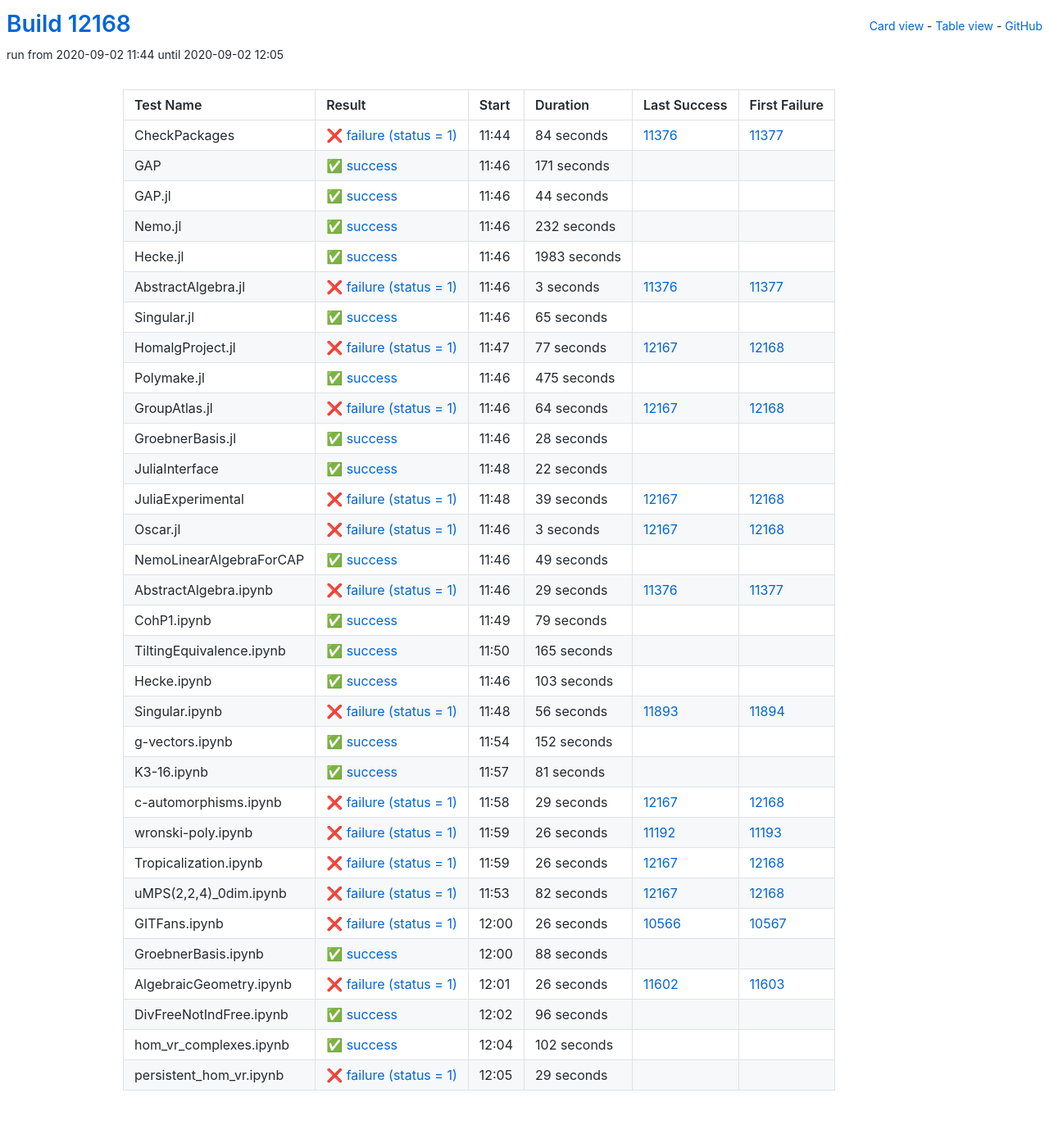
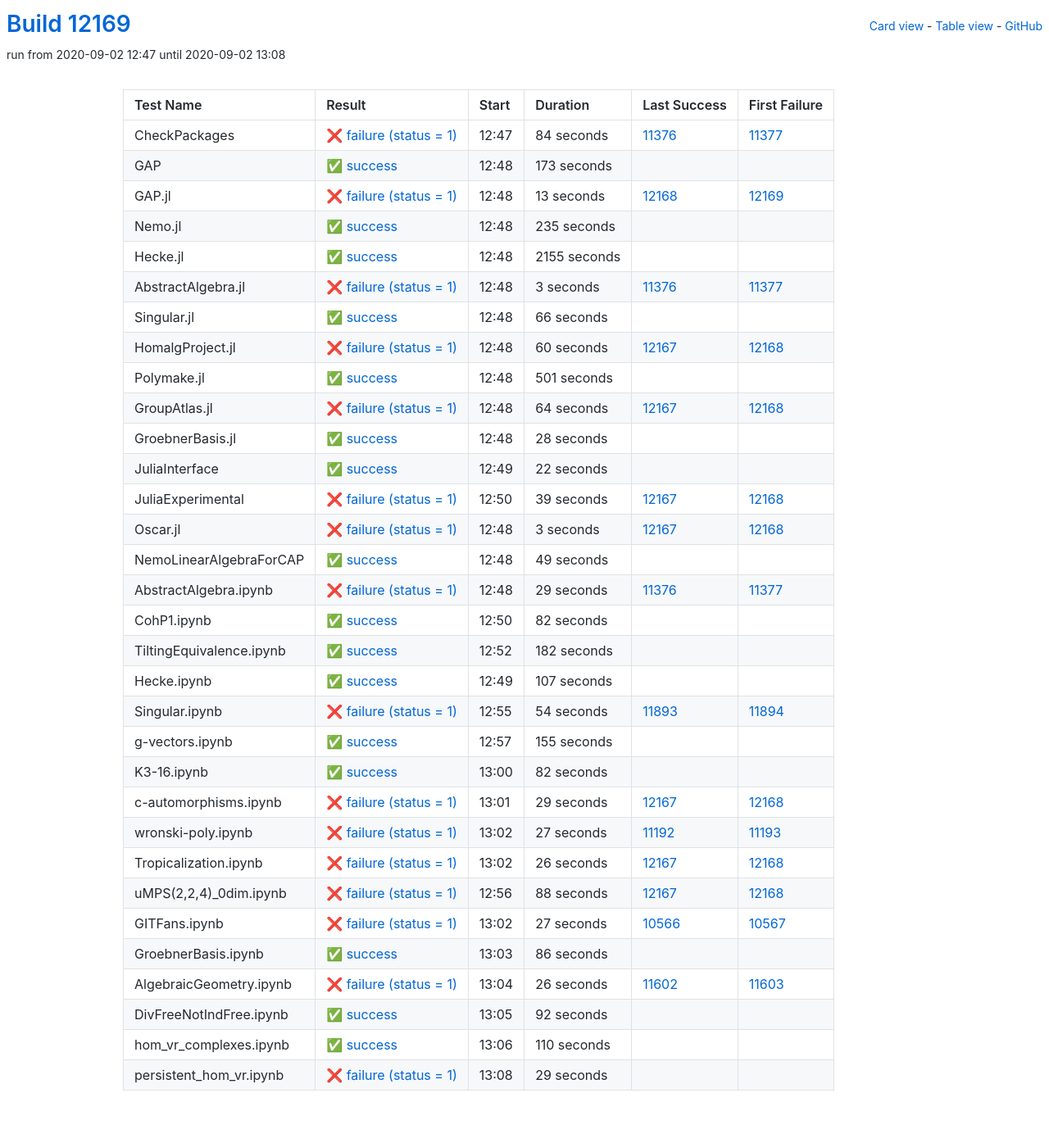
Before and after one commit to oscar-system/oscar-ci-status, a Jekyll site: the page built from table.html, in a window 1280 px wide. Shown: the whole page at 82% size. Built offline with Jekyll 4.4.1, drawn with Linux system fonts in a browser that asks for light colours.

Commit message:
Build #12169

```diff
--- a/_data/ci.yml
+++ b/_data/ci.yml
@@ -1,6 +1,6 @@
 ---
-build: 12168
-build_url: https://oscarci.mathematik.uni-kl.de/job/oscar/12168/
+build: 12169
+build_url: https://oscarci.mathematik.uni-kl.de/job/oscar/12169/
 job: oscar
 organization: oscar-system
 repo: oscar-ci-status
@@ -8,8 +8,8 @@
 tests:
 - name: CheckPackages
   id: checkpackages
-  log: https://oscarci.mathematik.uni-kl.de/job/oscar/12168/artifact/logs/build-12168/CheckPackages.log
-  start: 2020-09-02 11:44
+  log: https://oscarci.mathematik.uni-kl.de/job/oscar/12169/artifact/logs/build-12169/CheckPackages.log
+  start: 2020-09-02 12:47
   success: false
   exitcode: 1
   status: failure
@@ -20,56 +20,56 @@
   first_failure_url: https://oscarci.mathematik.uni-kl.de/job/oscar/11377/
 - name: GAP
   id: gap
-  log: https://oscarci.mathematik.uni-kl.de/job/oscar/12168/artifact/logs/build-12168/GAP.log
-  start: 2020-09-02 11:46
+  log: https://oscarci.mathematik.uni-kl.de/job/oscar/12169/artifact/logs/build-12169/GAP.log
+  start: 2020-09-02 12:48
   success: true
   exitcode: 0
   status: success
-  duration: 171
+  duration: 173
   last_success: false
   last_success_url:
   first_failure: false
   first_failure_url:
 - name: GAP.jl
   id: gap-jl
-  log: https://oscarci.mathematik.uni-kl.de/job/oscar/12168/artifact/logs/build-12168/GAP.jl.log
-  start: 2020-09-02 11:46
+  log: https://oscarci.mathematik.uni-kl.de/job/oscar/12169/artifact/logs/build-12169/GAP.jl.log
+  start: 2020-09-02 12:48
+  success: false
+  exitcode: 1
+  status: failure
+  duration: 13
+  last_success: 12168
+  last_success_url: https://oscarci.mathematik.uni-kl.de/job/oscar/12168/
+  first_failure: 12169
+  first_failure_url: https://oscarci.mathematik.uni-kl.de/job/oscar/12169/
+- name: Nemo.jl
+  id: nemo-jl
+  log: https://oscarci.mathematik.uni-kl.de/job/oscar/12169/artifact/logs/build-12169/Nemo.jl.log
+  start: 2020-09-02 12:48
   success: true
   exitcode: 0
   status: success
-  duration: 44
-  last_success: false
-  last_success_url:
-  first_failure: false
-  first_failure_url:
-- name: Nemo.jl
-  id: nemo-jl
-  log: https://oscarci.mathematik.uni-kl.de/job/oscar/12168/artifact/logs/build-12168/Nemo.jl.log
-  start: 2020-09-02 11:46
-  success: true
-  exitcode: 0
-  status: success
-  duration: 232
+  duration: 235
   last_success: false
   last_success_url:
   first_failure: false
   first_failure_url:
 - name: Hecke.jl
   id: hecke-jl
-  log: https://oscarci.mathematik.uni-kl.de/job/oscar/12168/artifact/logs/build-12168/Hecke.jl.log
-  start: 2020-09-02 11:46
+  log: https://oscarci.mathematik.uni-kl.de/job/oscar/12169/artifact/logs/build-12169/Hecke.jl.log
+  start: 2020-09-02 12:48
   success: true
   exitcode: 0
   status: success
-  duration: 1983
+  duration: 2155
   last_success: false
   last_success_url:
   first_failure: false
   first_failure_url:
 - name: AbstractAlgebra.jl
   id: abstractalgebra-jl
-  log: https://oscarci.mathematik.uni-kl.de/job/oscar/12168/artifact/logs/build-12168/AbstractAlgebra.jl.log
-  start: 2020-09-02 11:46
+  log: https://oscarci.mathematik.uni-kl.de/job/oscar/12169/artifact/logs/build-12169/AbstractAlgebra.jl.log
+  start: 2020-09-02 12:48
   success: false
   exitcode: 1
   status: failure
@@ -80,44 +80,44 @@
   first_failure_url: https://oscarci.mathematik.uni-kl.de/job/oscar/11377/
 - name: Singular.jl
   id: singular-jl
-  log: https://oscarci.mathematik.uni-kl.de/job/oscar/12168/artifact/logs/build-12168/Singular.jl.log
-  start: 2020-09-02 11:46
+  log: https://oscarci.mathematik.uni-kl.de/job/oscar/12169/artifact/logs/build-12169/Singular.jl.log
+  start: 2020-09-02 12:48
   success: true
   exitcode: 0
   status: success
-  duration: 65
+  duration: 66
   last_success: false
   last_success_url:
   first_failure: false
   first_failure_url:
 - name: HomalgProject.jl
   id: homalgproject-jl
-  log: https://oscarci.mathematik.uni-kl.de/job/oscar/12168/artifact/logs/build-12168/HomalgProject.jl.log
-  start: 2020-09-02 11:47
+  log: https://oscarci.mathematik.uni-kl.de/job/oscar/12169/artifact/logs/build-12169/HomalgProject.jl.log
+  start: 2020-09-02 12:48
   success: false
   exitcode: 1
   status: failure
-  duration: 77
+  duration: 60
   last_success: 12167
   last_success_url: https://oscarci.mathematik.uni-kl.de/job/oscar/12167/
   first_failure: 12168
   first_failure_url: https://oscarci.mathematik.uni-kl.de/job/oscar/12168/
 - name: Polymake.jl
   id: polymake-jl
-  log: https://oscarci.mathematik.uni-kl.de/job/oscar/12168/artifact/logs/build-12168/Polymake.jl.log
-  start: 2020-09-02 11:46
+  log: https://oscarci.mathematik.uni-kl.de/job/oscar/12169/artifact/logs/build-12169/Polymake.jl.log
+  start: 2020-09-02 12:48
   success: true
   exitcode: 0
   status: success
-  duration: 475
+  duration: 501
   last_success: false
   last_success_url:
   first_failure: false
   first_failure_url:
 - name: GroupAtlas.jl
   id: groupatlas-jl
-  log: https://oscarci.mathematik.uni-kl.de/job/oscar/12168/artifact/logs/build-12168/GroupAtlas.jl.log
-  start: 2020-09-02 11:46
+  log: https://oscarci.mathematik.uni-kl.de/job/oscar/12169/artifact/logs/build-12169/GroupAtlas.jl.log
+  start: 2020-09-02 12:48
   success: false
   exitcode: 1
   status: failure
@@ -128,8 +128,8 @@
   first_failure_url: https://oscarci.mathematik.uni-kl.de/job/oscar/12168/
 - name: GroebnerBasis.jl
   id: groebnerbasis-jl
-  log: https://oscarci.mathematik.uni-kl.de/job/oscar/12168/artifact/logs/build-12168/GroebnerBasis.jl.log
-  start: 2020-09-02 11:46
+  log: https://oscarci.mathematik.uni-kl.de/job/oscar/12169/artifact/logs/build-12169/GroebnerBasis.jl.log
+  start: 2020-09-02 12:48
   success: true
   exitcode: 0
   status: success
@@ -140,8 +140,8 @@
   first_failure_url:
 - name: JuliaInterface
   id: juliainterface
-  log: https://oscarci.mathematik.uni-kl.de/job/oscar/12168/artifact/logs/build-12168/JuliaInterface.log
-  start: 2020-09-02 11:48
+  log: https://oscarci.mathematik.uni-kl.de/job/oscar/12169/artifact/logs/build-12169/JuliaInterface.log
+  start: 2020-09-02 12:49
   success: true
   exitcode: 0
   status: success
@@ -152,8 +152,8 @@
   first_failure_url:
 - name: JuliaExperimental
   id: juliaexperimental
-  log: https://oscarci.mathematik.uni-kl.de/job/oscar/12168/artifact/logs/build-12168/JuliaExperimental.log
-  start: 2020-09-02 11:48
+  log: https://oscarci.mathematik.uni-kl.de/job/oscar/12169/artifact/logs/build-12169/JuliaExperimental.log
+  start: 2020-09-02 12:50
   success: false
   exitcode: 1
   status: failure
@@ -164,8 +164,8 @@
   first_failure_url: https://oscarci.mathematik.uni-kl.de/job/oscar/12168/
 - name: Oscar.jl
   id: oscar-jl
-  log: https://oscarci.mathematik.uni-kl.de/job/oscar/12168/artifact/logs/build-12168/Oscar.jl.log
-  start: 2020-09-02 11:46
+  log: https://oscarci.mathematik.uni-kl.de/job/oscar/12169/artifact/logs/build-12169/Oscar.jl.log
+  start: 2020-09-02 12:48
   success: false
   exitcode: 1
   status: failure
@@ -176,8 +176,8 @@
   first_failure_url: https://oscarci.mathematik.uni-kl.de/job/oscar/12168/
 - name: NemoLinearAlgebraForCAP
   id: nemolinearalgebraforcap
-  log: https://oscarci.mathematik.uni-kl.de/job/oscar/12168/artifact/logs/build-12168/NemoLinearAlgebraForCAP.log
-  start: 2020-09-02 11:46
+  log: https://oscarci.mathematik.uni-kl.de/job/oscar/12169/artifact/logs/build-12169/NemoLinearAlgebraForCAP.log
+  start: 2020-09-02 12:48
   success: true
   exitcode: 0
   status: success
@@ -188,8 +188,8 @@
   first_failure_url:
 - name: AbstractAlgebra.ipynb
   id: abstractalgebra-ipynb
-  log: https://oscarci.mathematik.uni-kl.de/job/oscar/12168/artifact/logs/build-12168/AbstractAlgebra.ipynb.log
-  start: 2020-09-02 11:46
+  log: https://oscarci.mathematik.uni-kl.de/job/oscar/12169/artifact/logs/build-12169/AbstractAlgebra.ipynb.log
+  start: 2020-09-02 12:48
   success: false
   exitcode: 1
   status: failure
@@ -200,80 +200,80 @@
   first_failure_url: https://oscarci.mathematik.uni-kl.de/job/oscar/11377/
 - name: CohP1.ipynb
   id: cohp1-ipynb
-  log: https://oscarci.mathematik.uni-kl.de/job/oscar/12168/artifact/logs/build-12168/CohP1.ipynb.log
-  start: 2020-09-02 11:49
+  log: https://oscarci.mathematik.uni-kl.de/job/oscar/12169/artifact/logs/build-12169/CohP1.ipynb.log
+  start: 2020-09-02 12:50
   success: true
   exitcode: 0
   status: success
-  duration: 79
+  duration: 82
   last_success: false
   last_success_url:
   first_failure: false
   first_failure_url:
 - name: TiltingEquivalence.ipynb
   id: tiltingequivalence-ipynb
-  log: https://oscarci.mathematik.uni-kl.de/job/oscar/12168/artifact/logs/build-12168/TiltingEquivalence.ipynb.log
-  start: 2020-09-02 11:50
+  log: https://oscarci.mathematik.uni-kl.de/job/oscar/12169/artifact/logs/build-12169/TiltingEquivalence.ipynb.log
+  start: 2020-09-02 12:52
   success: true
   exitcode: 0
   status: success
-  duration: 165
+  duration: 182
   last_success: false
   last_success_url:
   first_failure: false
   first_failure_url:
 - name: Hecke.ipynb
   id: hecke-ipynb
-  log: https://oscarci.mathematik.uni-kl.de/job/oscar/12168/artifact/logs/build-12168/Hecke.ipynb.log
-  start: 2020-09-02 11:46
+  log: https://oscarci.mathematik.uni-kl.de/job/oscar/12169/artifact/logs/build-12169/Hecke.ipynb.log
+  start: 2020-09-02 12:49
   success: true
   exitcode: 0
   status: success
-  duration: 103
+  duration: 107
   last_success: false
   last_success_url:
   first_failure: false
   first_failure_url:
 - name: Singular.ipynb
   id: singular-ipynb
-  log: https://oscarci.mathematik.uni-kl.de/job/oscar/12168/artifact/logs/build-12168/Singular.ipynb.log
-  start: 2020-09-02 11:48
+  log: https://oscarci.mathematik.uni-kl.de/job/oscar/12169/artifact/logs/build-12169/Singular.ipynb.log
+  start: 2020-09-02 12:55
   success: false
   exitcode: 1
   status: failure
-  duration: 56
+  duration: 54
   last_success: 11893
   last_success_url: https://oscarci.mathematik.uni-kl.de/job/oscar/11893/
   first_failure: 11894
   first_failure_url: https://oscarci.mathematik.uni-kl.de/job/oscar/11894/
 - name: g-vectors.ipynb
   id: g-vectors-ipynb
-  log: https://oscarci.mathematik.uni-kl.de/job/oscar/12168/artifact/logs/build-12168/g-vectors.ipynb.log
-  start: 2020-09-02 11:54
+  log: https://oscarci.mathematik.uni-kl.de/job/oscar/12169/artifact/logs/build-12169/g-vectors.ipynb.log
+  start: 2020-09-02 12:57
   success: true
   exitcode: 0
   status: success
-  duration: 152
+  duration: 155
   last_success: false
   last_success_url:
   first_failure: false
   first_failure_url:
 - name: K3-16.ipynb
   id: k3-16-ipynb
-  log: https://oscarci.mathematik.uni-kl.de/job/oscar/12168/artifact/logs/build-12168/K3-16.ipynb.log
-  start: 2020-09-02 11:57
+  log: https://oscarci.mathematik.uni-kl.de/job/oscar/12169/artifact/logs/build-12169/K3-16.ipynb.log
+  start: 2020-09-02 13:00
   success: true
   exitcode: 0
   status: success
-  duration: 81
+  duration: 82
   last_success: false
   last_success_url:
   first_failure: false
   first_failure_url:
 - name: c-automorphisms.ipynb
   id: c-automorphisms-ipynb
-  log: https://oscarci.mathematik.uni-kl.de/job/oscar/12168/artifact/logs/build-12168/c-automorphisms.ipynb.log
-  start: 2020-09-02 11:58
+  log: https://oscarci.mathematik.uni-kl.de/job/oscar/12169/artifact/logs/build-12169/c-automorphisms.ipynb.log
+  start: 2020-09-02 13:01
   success: false
   exitcode: 1
   status: failure
@@ -284,20 +284,20 @@
   first_failure_url: https://oscarci.mathematik.uni-kl.de/job/oscar/12168/
 - name: wronski-poly.ipynb
   id: wronski-poly-ipynb
-  log: https://oscarci.mathematik.uni-kl.de/job/oscar/12168/artifact/logs/build-12168/wronski-poly.ipynb.log
-  start: 2020-09-02 11:59
+  log: https://oscarci.mathematik.uni-kl.de/job/oscar/12169/artifact/logs/build-12169/wronski-poly.ipynb.log
+  start: 2020-09-02 13:02
   success: false
   exitcode: 1
   status: failure
-  duration: 26
+  duration: 27
   last_success: 11192
   last_success_url: https://oscarci.mathematik.uni-kl.de/job/oscar/11192/
   first_failure: 11193
   first_failure_url: https://oscarci.mathematik.uni-kl.de/job/oscar/11193/
 - name: Tropicalization.ipynb
   id: tropicalization-ipynb
-  log: https://oscarci.mathematik.uni-kl.de/job/oscar/12168/artifact/logs/build-12168/Tropicalization.ipynb.log
-  start: 2020-09-02 11:59
+  log: https://oscarci.mathematik.uni-kl.de/job/oscar/12169/artifact/logs/build-12169/Tropicalization.ipynb.log
+  start: 2020-09-02 13:02
   success: false
   exitcode: 1
   status: failure
@@ -308,44 +308,44 @@
   first_failure_url: https://oscarci.mathematik.uni-kl.de/job/oscar/12168/
 - name: uMPS(2,2,4)_0dim.ipynb
   id: umps-2-2-4-0dim-ipynb
-  log: https://oscarci.mathematik.uni-kl.de/job/oscar/12168/artifact/logs/build-12168/uMPS-2-2-4-_0dim.ipynb.log
-  start: 2020-09-02 11:53
+  log: https://oscarci.mathematik.uni-kl.de/job/oscar/12169/artifact/logs/build-12169/uMPS-2-2-4-_0dim.ipynb.log
+  start: 2020-09-02 12:56
   success: false
   exitcode: 1
   status: failure
-  duration: 82
+  duration: 88
   last_success: 12167
   last_success_url: https://oscarci.mathematik.uni-kl.de/job/oscar/12167/
   first_failure: 12168
   first_failure_url: https://oscarci.mathematik.uni-kl.de/job/oscar/12168/
 - name: GITFans.ipynb
   id: gitfans-ipynb
-  log: https://oscarci.mathematik.uni-kl.de/job/oscar/12168/artifact/logs/build-12168/GITFans.ipynb.log
-  start: 2020-09-02 12:00
+  log: https://oscarci.mathematik.uni-kl.de/job/oscar/12169/artifact/logs/build-12169/GITFans.ipynb.log
+  start: 2020-09-02 13:02
   success: false
   exitcode: 1
   status: failure
-  duration: 26
+  duration: 27
   last_success: 10566
   last_success_url: https://oscarci.mathematik.uni-kl.de/job/oscar/10566/
   first_failure: 10567
   first_failure_url: https://oscarci.mathematik.uni-kl.de/job/oscar/10567/
 - name: GroebnerBasis.ipynb
   id: groebnerbasis-ipynb
-  log: https://oscarci.mathematik.uni-kl.de/job/oscar/12168/artifact/logs/build-12168/GroebnerBasis.ipynb.log
-  start: 2020-09-02 12:00
+  log: https://oscarci.mathematik.uni-kl.de/job/oscar/12169/artifact/logs/build-12169/GroebnerBasis.ipynb.log
+  start: 2020-09-02 13:03
   success: true
   exitcode: 0
   status: success
-  duration: 88
+  duration: 86
   last_success: false
   last_success_url:
   first_failure: false
   first_failure_url:
 - name: AlgebraicGeometry.ipynb
   id: algebraicgeometry-ipynb
-  log: https://oscarci.mathematik.uni-kl.de/job/oscar/12168/artifact/logs/build-12168/AlgebraicGeometry.ipynb.log
-  start: 2020-09-02 12:01
+  log: https://oscarci.mathematik.uni-kl.de/job/oscar/12169/artifact/logs/build-12169/AlgebraicGeometry.ipynb.log
+  start: 2020-09-02 13:04
   success: false
   exitcode: 1
   status: failure
@@ -356,32 +356,32 @@
   first_failure_url: https://oscarci.mathematik.uni-kl.de/job/oscar/11603/
 - name: DivFreeNotIndFree.ipynb
   id: divfreenotindfree-ipynb
-  log: https://oscarci.mathematik.uni-kl.de/job/oscar/12168/artifact/logs/build-12168/DivFreeNotIndFree.ipynb.log
-  start: 2020-09-02 12:02
+  log: https://oscarci.mathematik.uni-kl.de/job/oscar/12169/artifact/logs/build-12169/DivFreeNotIndFree.ipynb.log
+  start: 2020-09-02 13:05
   success: true
   exitcode: 0
   status: success
-  duration: 96
+  duration: 92
   last_success: false
   last_success_url:
   first_failure: false
   first_failure_url:
 - name: hom_vr_complexes.ipynb
   id: hom-vr-complexes-ipynb
-  log: https://oscarci.mathematik.uni-kl.de/job/oscar/12168/artifact/logs/build-12168/hom_vr_complexes.ipynb.log
-  start: 2020-09-02 12:04
+  log: https://oscarci.mathematik.uni-kl.de/job/oscar/12169/artifact/logs/build-12169/hom_vr_complexes.ipynb.log
+  start: 2020-09-02 13:06
   success: true
   exitcode: 0
   status: success
-  duration: 102
+  duration: 110
   last_success: false
   last_success_url:
   first_failure: false
   first_failure_url:
 - name: persistent_hom_vr.ipynb
   id: persistent-hom-vr-ipynb
-  log: https://oscarci.mathematik.uni-kl.de/job/oscar/12168/artifact/logs/build-12168/persistent_hom_vr.ipynb.log
-  start: 2020-09-02 12:05
+  log: https://oscarci.mathematik.uni-kl.de/job/oscar/12169/artifact/logs/build-12169/persistent_hom_vr.ipynb.log
+  start: 2020-09-02 13:08
   success: false
   exitcode: 1
   status: failure
```
Also changed, not shown: README.md.
